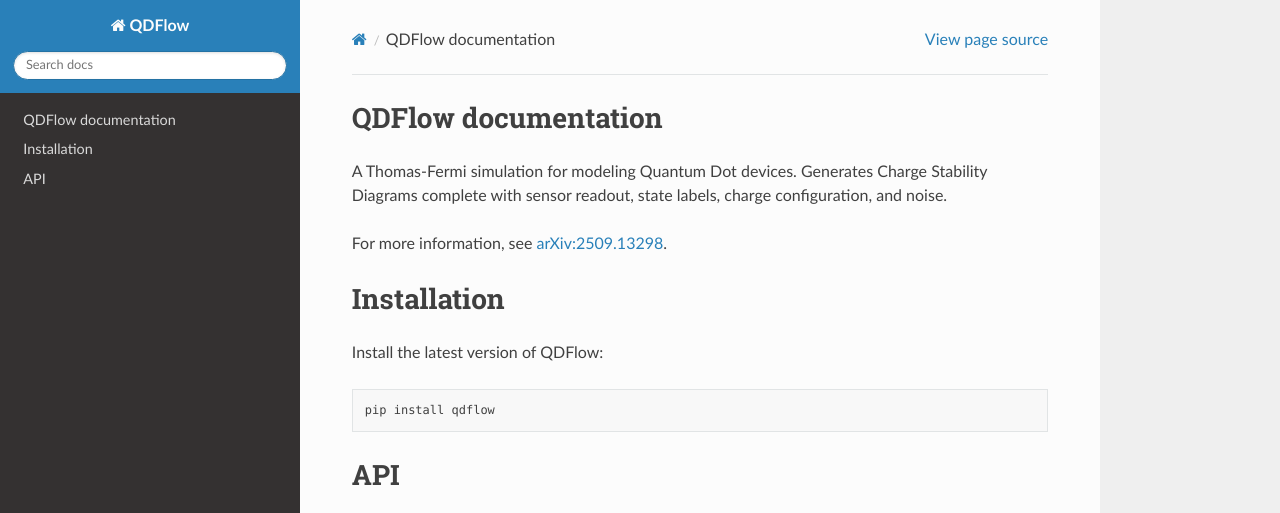
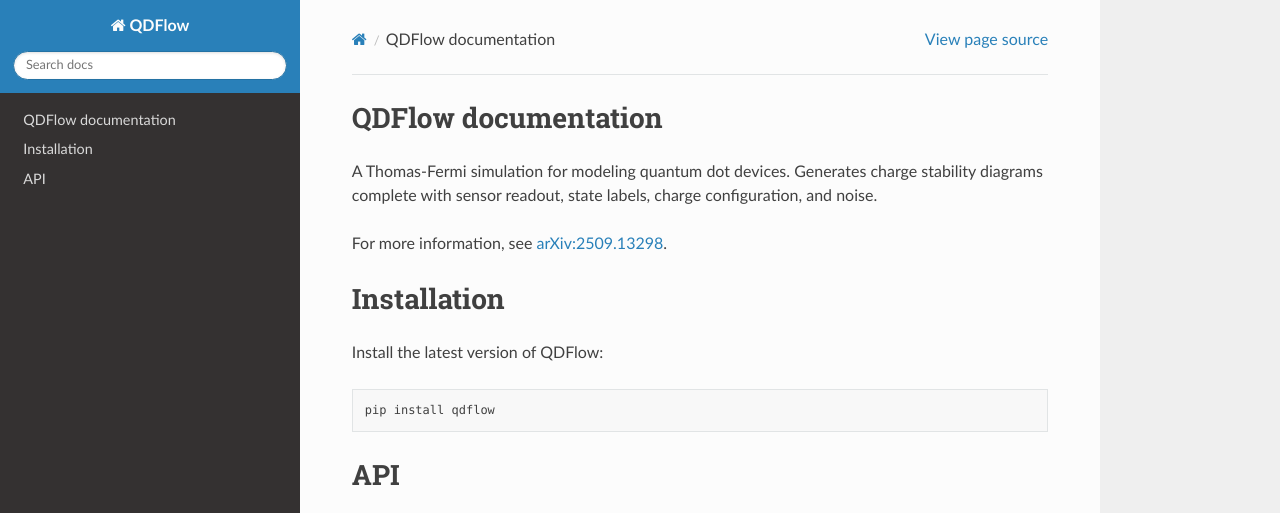
Before and after one commit to QDFlow/QDFlow-sim, a Sphinx documentation site: the page built from docs/source/index.rst, in a window 1280 px wide, cut to the strip 0-513 px from the top of the page. Built offline with Sphinx 7.4.7 and the Read the Docs theme 3.1.0, drawn with Linux system fonts in a browser that asks for light colours.

Commit message:
Update documentation

```diff
--- a/docs/source/index.rst
+++ b/docs/source/index.rst
@@ -1,8 +1,8 @@
 QDFlow documentation
 ====================
 
-A Thomas-Fermi simulation for modeling Quantum Dot devices.
-Generates Charge Stability Diagrams complete with sensor readout, state labels, charge configuration, and noise.
+A Thomas-Fermi simulation for modeling quantum dot devices.
+Generates charge stability diagrams complete with sensor readout, state labels, charge configuration, and noise.
 
 For more information, see `arXiv:2509.13298 <https://arxiv.org/abs/2509.13298>`_.
 
```
